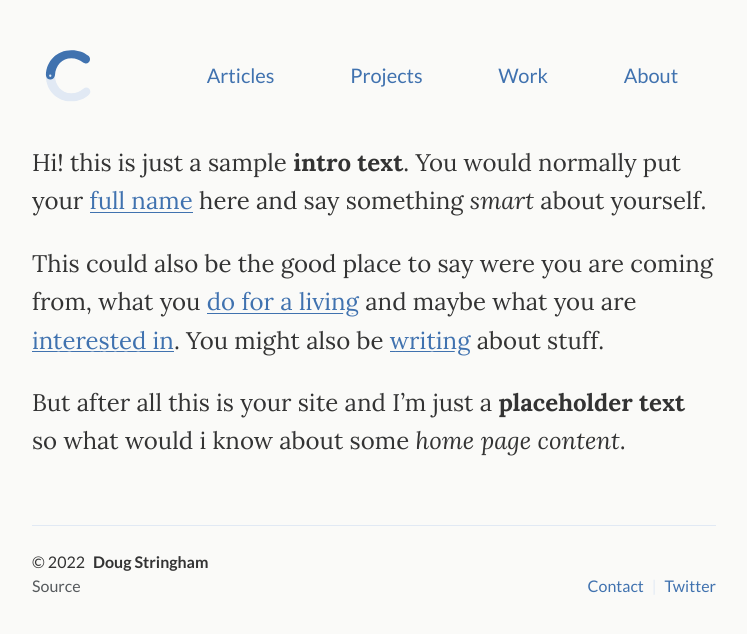
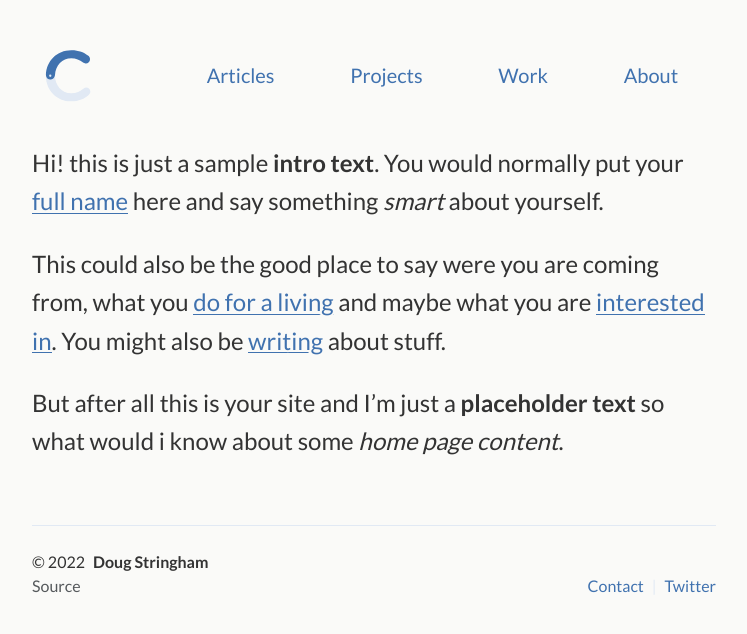
Before and after one commit to intrpr/services, a Jekyll site: the page built from index.md, in a window 1280 px wide. Shown: the top 634 px of the page, without its empty margins (266-1013 px from the left). Built offline with Jekyll 4.4.1, drawn with Linux system fonts in a browser that asks for light colours.

Commit message:
Update _variables.scss

```diff
--- a/_sass/_variables.scss
+++ b/_sass/_variables.scss
@@ -47,7 +47,7 @@ $border-radius-sm:          .2rem;
 $border-radius-lg:          .3rem;
 
 // GLOBALS - FONTS ------------------
-$font-family:               "Lora", sans-serif;
+$font-family:               "Lato", sans-serif;
 $font-family-monospace:     Menlo, Monaco, Consolas, "Liberation Mono", "Courier New", monospace;
 $font-heading:              "Lato", serif;
 
```
